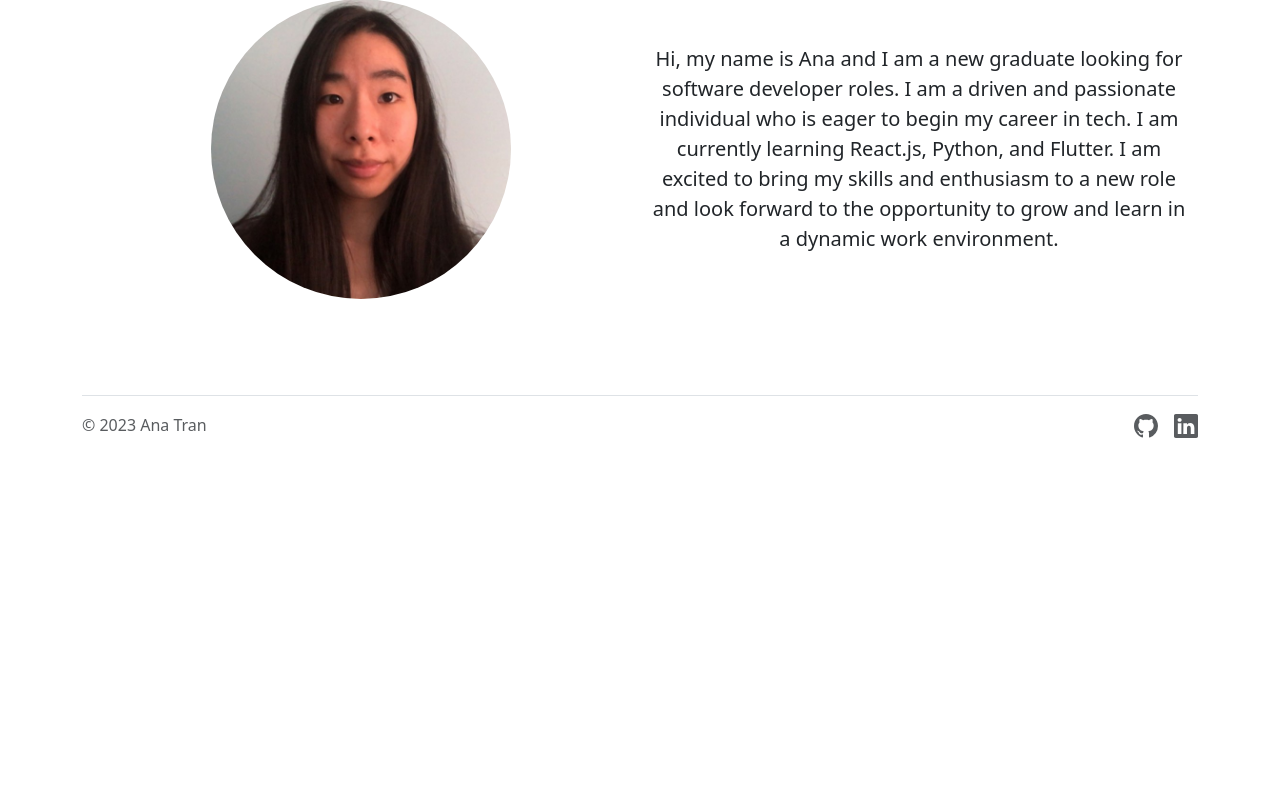
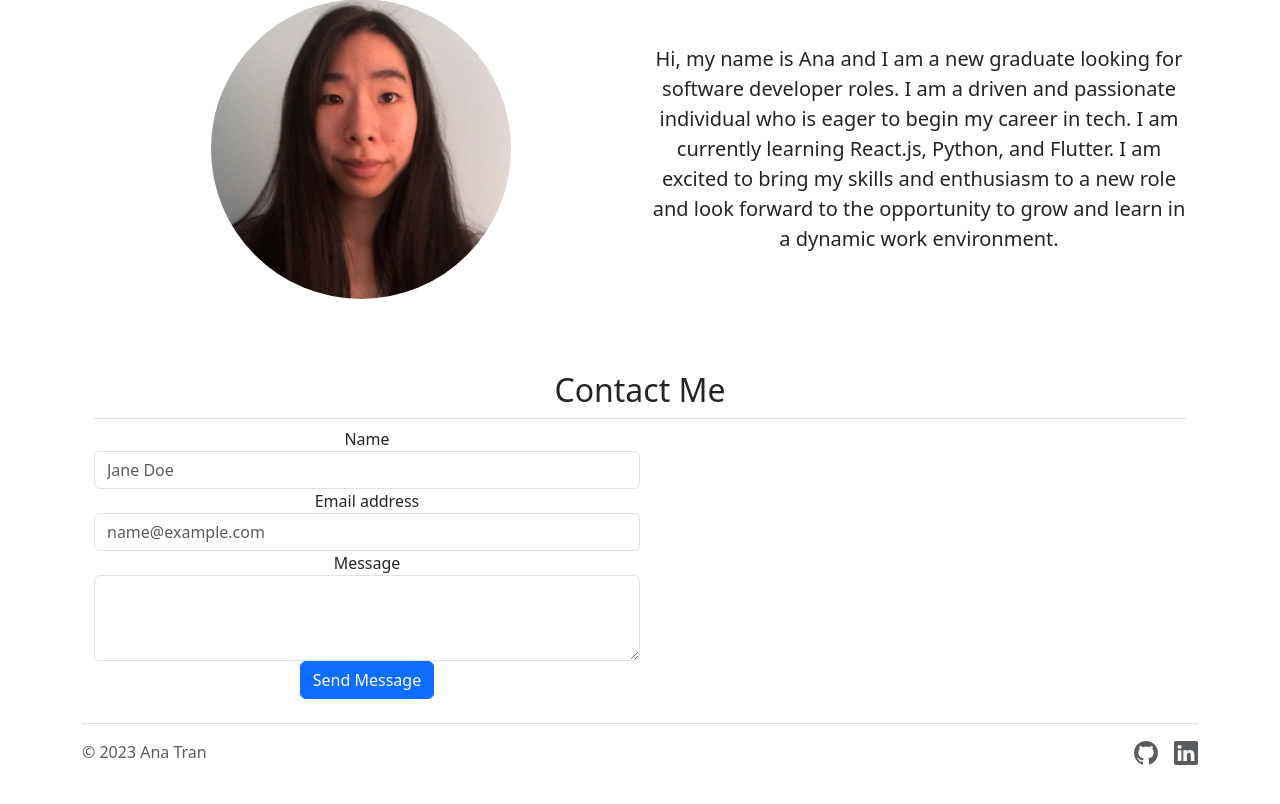
Before and after one commit to Ana-Tran/Ana-Tran.github.io, a React (Create React App) app in the folder portfolio-website/: page / in a window 1280 px wide. Shown: the part 1412-2216 px from the top of the page. Before the commit the page ends 1890 px from the top, so only its background shows below. Built offline with nearby package versions, Linux system fonts and the light colour scheme.

Commit message:
created contact component
created contact me component - WIP

```diff
--- a/portfolio-website/src/components/HomePage.js
+++ b/portfolio-website/src/components/HomePage.js
@@ -1,5 +1,5 @@
 import React from "react";
-import { About, Footer, Hero, Navbar, Projects } from ".";
+import { About, Contact, Footer, Hero, Navbar, Projects } from ".";
 export default function HomePage() {
   return (
     <div className="container">
@@ -8,6 +8,7 @@ export default function HomePage() {
       <body>
         <Projects />
         <About/>
+        <Contact/>
       </body>
       <Footer />
     </div>
--- /dev/null
+++ b/portfolio-website/src/components/contact.js
@@ -0,0 +1,39 @@
+import React from "react";
+
+export default function contact() {
+  return (
+    <div class="container">
+      <h2 class="pb-2 border-bottom">Contact Me</h2>
+      <div class="form-col">
+        <form class="w-50">
+          <div class="form-group">
+            <label for="name">Name</label>
+            <input
+              type="text"
+              class="form-control"
+              id="name"
+              placeholder="Jane Doe"
+            />
+          </div>
+
+          <div class="form-group">
+            <label for="email">Email address</label>
+            <input
+              type="email"
+              class="form-control"
+              id="email"
+              placeholder="name@example.com"
+            />
+          </div>
+          <div class="form-group">
+            <label for="message">Message</label>
+            <textarea class="form-control" id="message" rows="3"></textarea>
+          </div>
+          <button type="submit" class="btn btn-primary">
+            Send Message
+          </button>
+        </form>
+      </div>
+    </div>
+  );
+}
--- a/portfolio-website/src/components/index.js
+++ b/portfolio-website/src/components/index.js
@@ -3,3 +3,4 @@ export {default as Hero } from './hero'
 export {default as Footer} from './footer'
 export {default as Projects} from './projects'
 export {default as About} from './about'
+export {default as Contact} from './contact'
```
